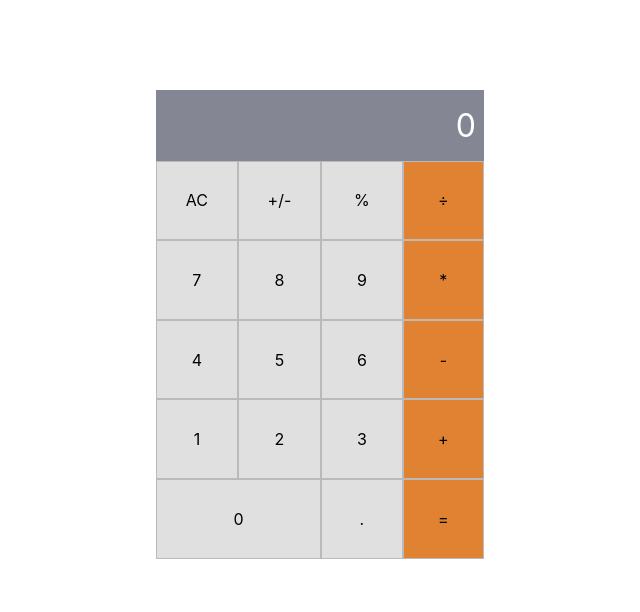
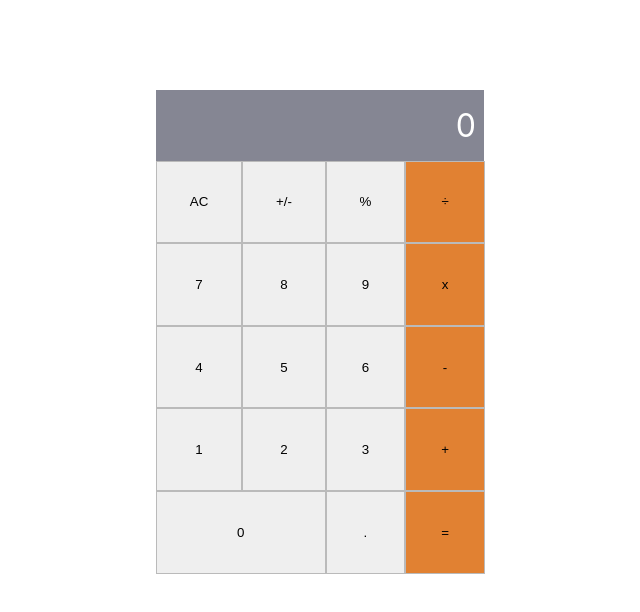
Before and after one commit to zuhebahmed88091/Math_Magician, a React (Create React App) app: page / in a window 1280 px wide. Shown: the top 612 px of the page, without its empty margins (228-868 px from the left). Built offline with nearby package versions, Linux system fonts and the light colour scheme.

Commit message:
Add event handlers for calculator funtionalities

```diff
--- a/package.json
+++ b/package.json
@@ -6,6 +6,8 @@
     "@testing-library/jest-dom": "^5.16.5",
     "@testing-library/react": "^13.4.0",
     "@testing-library/user-event": "^13.5.0",
+    "big.js": "^6.2.1",
+    "prop-types": "^15.8.1",
     "react": "^18.2.0",
     "react-dom": "^18.2.0",
     "react-scripts": "5.0.1",
--- a/src/components/Calculator.js
+++ b/src/components/Calculator.js
@@ -1,17 +1,35 @@
 import './calculator.css';
+import { useState } from 'react';
+import calculate from '../logic/calculate';
 import Numbers from './numberItem';
 import Operators from './operatorItem';
 
-const CalculatorInterface = () => (
+const CalculatorInterface = () => {
+  const [calcData, setCalcData] = useState({
+    total: null,
+    next: null,
+    operation: null,
+  });
+  const { total, next, operation } = calcData;
+  const handleChanges = (e) => {
+    const btnName = e.target.textContent;
+    const calcValue = calculate(calcData, btnName);
+    setCalcData(calcValue);
+  };
+
+  return (
     <div className="calc-container">
       <section className="calculator">
-      <div className="initial-value">0</div>
+        <div className="initial-value">
+          { next || operation || total || 0 }
+        </div>
         <div className="item-wrapper">
-        <Numbers />
-        <Operators />
+          <Numbers numProps={handleChanges} />
+          <Operators oprProps={handleChanges} />
         </div>
       </section>
     </div>
   );
+};
 
 export default CalculatorInterface;
--- a/src/components/calculator.css
+++ b/src/components/calculator.css
@@ -26,18 +26,18 @@
   background-color: #e0e0e0;
 }
 
-.numberItems div:nth-child(13) {
+.numberItems button:nth-child(13) {
   grid-column: span 2;
 }
 
 .button {
   text-align: center;
   border: 1px solid #bababa;
-  padding: 1.8rem;
+  padding: 2.05rem;
   cursor: pointer;
 }
 
-.operatorItems {
-  flex-basis: 5.15rem;
+#op-button {
   background-color: #e18132;
+  width: 5rem;
 }
--- a/src/components/numberItem.js
+++ b/src/components/numberItem.js
@@ -1,12 +1,14 @@
+import PropTypes from 'prop-types';
+
 const numArr = ['AC', '+/-', '%', 7, 8, 9, 4, 5, 6, 1, 2, 3, 0, '.'];
-const Numbers = () => (
+const Numbers = ({ numProps }) => (
   <div className="numberItems">
     {numArr.map((number) => (
-      <div className="button" key={number}>
+      <button type="button" onClick={numProps} className="button" key={number}>
         { number }
-      </div>
+      </button>
     ))}
   </div>
 );
-
+Numbers.propTypes = { numProps: PropTypes.func.isRequired };
 export default Numbers;
--- a/src/components/operatorItem.js
+++ b/src/components/operatorItem.js
@@ -1,13 +1,16 @@
-const operatorArray = ['÷', '*', '-', '+', '='];
+import PropTypes from 'prop-types';
 
-const Operators = () => (
+const operatorArray = ['÷', 'x', '-', '+', '='];
+
+const Operators = ({ oprProps }) => (
   <div className="operatorItems">
     {operatorArray.map((operator) => (
-      <div className="button" key={operator}>
+      <button type="button" onClick={oprProps} className="button" id="op-button" key={operator}>
         {operator}
-      </div>
+      </button>
     ))}
   </div>
 );
+Operators.propTypes = { oprProps: PropTypes.func.isRequired };
 
 export default Operators;
--- /dev/null
+++ b/src/logic/calculate.js
@@ -0,0 +1,133 @@
+import operate from './operate';
+
+function isNumber(item) {
+  return !!item.match(/[0-9]+/);
+}
+
+/**
+ * Given a button name and a calculator data object, return an updated
+ * calculator data object.
+ *
+ * Calculator data object contains:
+ *   total:s      the running total
+ *   next:String       the next number to be operated on with the total
+ *   operation:String  +, -, etc.
+ */
+export default function calculate(obj, buttonName) {
+  if (buttonName === 'AC') {
+    return {
+      total: null,
+      next: null,
+      operation: null,
+    };
+  }
+
+  if (isNumber(buttonName)) {
+    if (buttonName === '0' && obj.next === '0') {
+      return {};
+    }
+    // If there is an operation, update next
+    if (obj.operation) {
+      if (obj.next && obj.next !== '0') {
+        return { ...obj, next: obj.next + buttonName };
+      }
+      return { ...obj, next: buttonName };
+    }
+    // If there is no operation, update next and clear the value
+    if (obj.next && obj.next !== '0') {
+      return {
+        next: obj.next + buttonName,
+        total: null,
+      };
+    }
+    return {
+      next: buttonName,
+      total: null,
+    };
+  }
+
+  if (buttonName === '.') {
+    if (obj.next) {
+      if (obj.next.includes('.')) {
+        return { ...obj };
+      }
+      return { ...obj, next: `${obj.next}.` };
+    }
+    if (obj.operation) {
+      return { ...obj, next: '0.' };
+    }
+    if (obj.total) {
+      if (obj.total.includes('.')) {
+        return {};
+      }
+      return { ...obj, next: `${obj.total}.` };
+    }
+    return { ...obj, next: '0.' };
+  }
+
+  if (buttonName === '=') {
+    if (obj.next && obj.operation) {
+      return {
+        total: operate(obj.total, obj.next, obj.operation),
+        next: null,
+        operation: null,
+      };
+    }
+    // '=' with no operation, nothing to do
+    return {};
+  }
+
+  if (buttonName === '+/-') {
+    if (obj.next) {
+      return { ...obj, next: (-1 * parseFloat(obj.next)).toString() };
+    }
+    if (obj.total) {
+      return { ...obj, total: (-1 * parseFloat(obj.total)).toString() };
+    }
+    return {};
+  }
+
+  // Button must be an operation
+
+  // When the user presses an operation button without having entered
+  // a number first, do nothing.
+  // if (!obj.next && !obj.total) {
+  //   return {};
+  // }
+
+  // User pressed an operation after pressing '='
+  if (!obj.next && obj.total && !obj.operation) {
+    return { ...obj, operation: buttonName };
+  }
+
+  // User pressed an operation button and there is an existing operation
+  if (obj.operation) {
+    if (obj.total && !obj.next) {
+      return { ...obj, operation: buttonName };
+    }
+
+    if (!obj.total) {
+      return { total: 0, operation: buttonName };
+    }
+
+    return {
+      total: operate(obj.total, obj.next, obj.operation),
+      next: null,
+      operation: buttonName,
+    };
+  }
+
+  // no operation yet, but the user typed one
+
+  // The user hasn't typed a number yet, just save the operation
+  if (!obj.next) {
+    return { operation: buttonName };
+  }
+
+  // save the operation and shift 'next' into 'total'
+  return {
+    total: obj.next,
+    next: null,
+    operation: buttonName,
+  };
+}
--- /dev/null
+++ b/src/logic/operate.js
@@ -0,0 +1,30 @@
+import Big from 'big.js';
+
+export default function operate(numberOne, numberTwo, operation) {
+  const one = Big(numberOne);
+  const two = Big(numberTwo);
+  if (operation === '+') {
+    return one.plus(two).toString();
+  }
+  if (operation === '-') {
+    return one.minus(two).toString();
+  }
+  if (operation === 'x') {
+    return one.times(two).toString();
+  }
+  if (operation === '÷') {
+    try {
+      return one.div(two).toString();
+    } catch (err) {
+      return "Can't divide by 0.";
+    }
+  }
+  if (operation === '%') {
+    try {
+      return one.mod(two).toString();
+    } catch (err) {
+      return "Can't find modulo as can't divide by 0.";
+    }
+  }
+  throw Error(`Unknown operation '${operation}'`);
+}
```
Also changed, not shown: 1 other file (tests, documents, lock files or other folders). Lines whose indentation alone changed are shown as unchanged.
